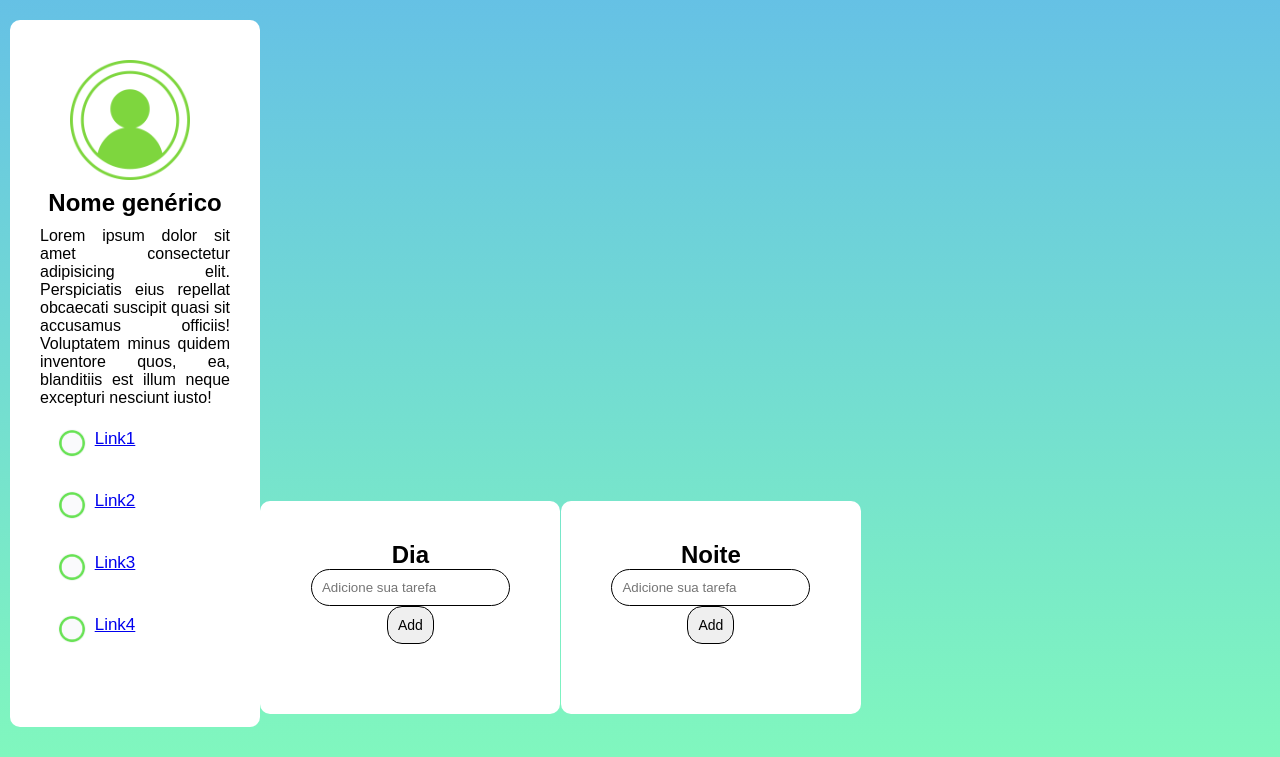
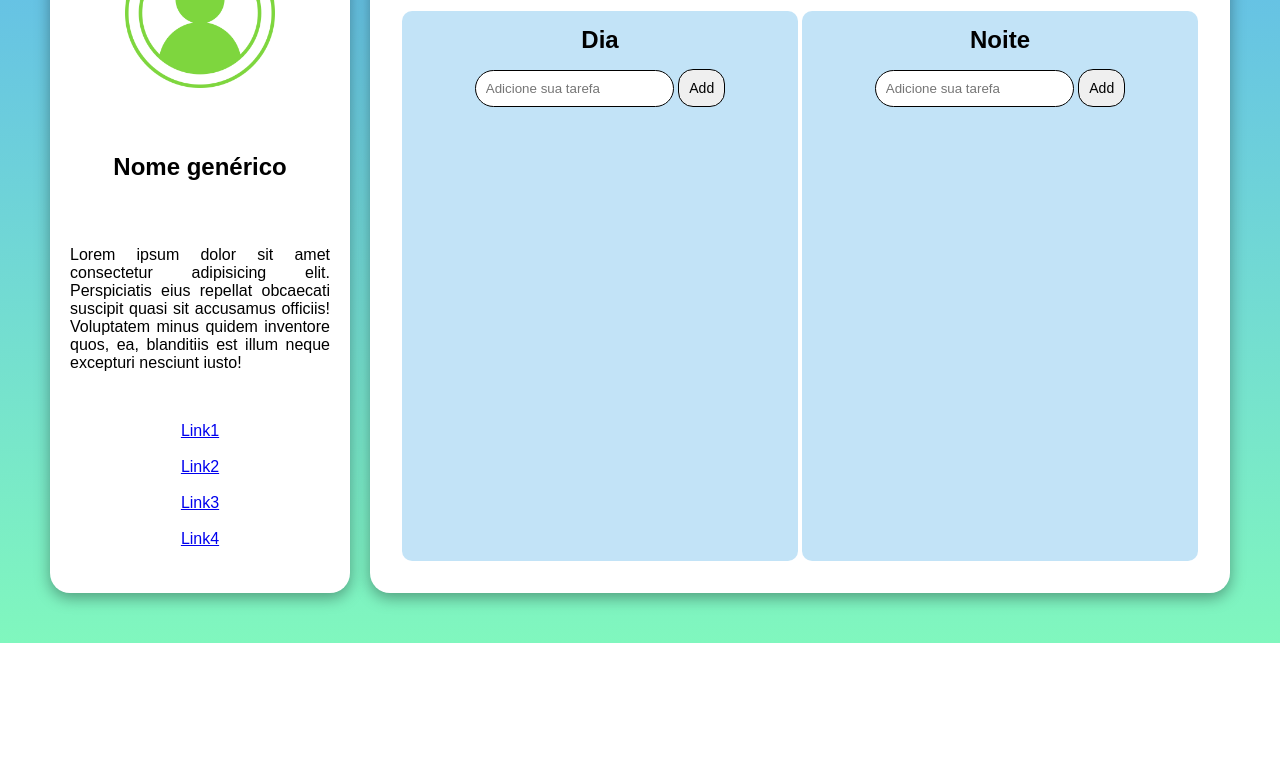
Before and after one commit to HalaneMoreira/todolist, a plain HTML site: page index.html in a window 1280 px wide. Shown: the part 157-914 px from the top of the page. After the commit the page ends 800 px from the top, so only its background shows below. Drawn offline with Linux system fonts and the light colour scheme.

Commit message:
version finaly

```diff
--- a/index.html
+++ b/index.html
@@ -1,5 +1,6 @@
 <!DOCTYPE html>
 <html lang="pt-BR">
+
 <head>
     <meta charset="UTF-8">
     <meta name="viewport" content="width=device-width, initial-scale=1.0">
@@ -7,60 +8,67 @@
     <link rel="stylesheet" href="style.css">
     <link rel="shortcut icon" href="favicon.ico" type="image/x-icon">
 </head>
+
 <body>
 
+    <div class="main">
         <div class="container">
-       <h1>Lista de Tarefas</h1>
-        <div class="user">
-            <img class="user_green" src="images/user_green.png" alt="user_green">
+            <div class="user card">
+                <img class="user-image" src="images/user_green.png" alt="user_green">
                 <h2 class=" name"> Nome genérico</h3>
-            <p class="user_description"> Lorem ipsum dolor sit amet consectetur adipisicing elit. Perspiciatis eius repellat obcaecati suscipit quasi sit accusamus officiis! Voluptatem minus quidem inventore quos, ea, blanditiis est illum neque excepturi nesciunt iusto!</p>
+                    <p class="user_description"> Lorem ipsum dolor sit amet consectetur adipisicing elit. Perspiciatis
+                        eius repellat obcaecati suscipit quasi sit accusamus officiis! Voluptatem minus quidem inventore
+                        quos, ea, blanditiis est illum neque excepturi nesciunt iusto!</p>
 
                     <ul class="user_link">
-                <li> <a href="#"> Link1</a></li> <br/>
+                        <li> <a href="#"> Link1</a></li> <br />
                         <li> <a href="#"> Link2</a></li>
-                <br/>
+                        <br />
                         <li> <a href="#"> Link3</a></li>
-                <br/>
+                        <br />
                         <li> <a href="#"> Link4</a></li>
                     </ul>
 
             </div>
+            <div class="todo card">
+                <div class="title-container">
+                    <h1>Lista de Tarefas</h1>
+                </div>
+                <div class="list">
+                    <div class="list-day">
+                        <h2> Dia</h2>
+                        <input type="text" id="input_box_day" placeholder="Adicione sua tarefa">
+                        <button onclick="addTask('day')">Add</button>
 
-        <div class="todo_list_day">
-            <h2> Dia</h2>
-            <input type="text" id="input_box" placeholder="Adicione sua tarefa">
-            <button onclick="addTask()" >Add</button>
+                        <ul id="list_container_day">
 
-            <ul id="list_container">
-                <!-- <li class="checked"> Tarefa 1 </li>
-                <li> Tarefa 2 </li>
-                <li> Tarefa 3 </li> -->
 
                         </ul>
+                    </div>
+
+                    <div class="list-night">
+                        <h2> Noite</h2>
+                        <input type="text" id="input_box_night" placeholder="Adicione sua tarefa">
+                        <button onclick="addTask('night')">Add</button>
+
+                        <ul id="list_container_night">
+
+
+                        </ul>
+                    </div>
 
                 </div>
 
-        <div class="todo_list_night">
-            <h2> Noite</h2>
-            <input type="text" id="input_box" placeholder="Adicione sua tarefa">
-            <button onclick="addTask()">Add</button>
+            </div>
 
-            <ul id="list_container">
-                <!-- <li class="checked"> Tarefa 1 </li>
-                <li> Tarefa 2 </li>
-                <li> Tarefa 3 </li> -->
-
-            </ul>
+        </div>
 
     </div>
 
 
 
-
-    </div>
-
     <script src="script.js"></script>
 
 </body>
+
 </html>
--- a/script.js
+++ b/script.js
@@ -1,7 +1,11 @@
-const inputBox = document.getElementById("input_box");
-const listContainer = document.getElementById("list_container");
+const listContainerDay = document.getElementById(`list_container_day`);
+const listContainerNight = document.getElementById(`list_container_night`);
 
-function addTask(){
+
+
+function addTask(type){
+    const inputBox = document.getElementById(`input_box_${type}`);
+const listContainer = document.getElementById(`list_container_${type}`);
     if(inputBox.value === ''){
         alert("você precisa escrever uma tarefa!")
     }
@@ -14,25 +18,20 @@ function addTask(){
         li.appendChild(span);
     }
     inputBox.value = "";
-    saveData();
+
 }
 
-listContainer.addEventListener("click", function(e){
-    if(e.target.tagName === "LI"){
+function toggleCheckBox(e){
+    console.log(e.target.tagName)
+    if(e.target.tagName.toLowerCase() === "li"){
         e.target.classList.toggle("checked");
-        saveData();
+
     }
-    else if(e.target.tagName === "SPAN"){
+    else if(e.target.tagName.toLowerCase()  === "span"){
         e.target.parentElement.remove();
-        saveData();
+
     }
-}, false);
-
-function saveData(){
-    localStorage.setItem("data", listContainer.innerHTML);
 }
 
-function showTask(){
-    listContainer.innerHtml = localStorage.getItem("data");
-}
-showTask();
+listContainerDay.addEventListener("click",toggleCheckBox)
+listContainerNight.addEventListener("click",toggleCheckBox)
--- a/style.css
+++ b/style.css
@@ -1,58 +1,98 @@
-*{
+
+@media screen and (max-width:1020) {
+    .main{
+        display: grid;
+        grid-template-columns: 1fr 1fr 1fr;
+    }
+
+}
+* {
   margin: 0;
   padding: 0;
   font-family: Arial, Helvetica, sans-serif;
   box-sizing: border-box;
 }
 
-.container{
-    width: 100%;
-    min-height: 100vh;
-    background-image: linear-gradient(#60B6ED,#80F7BE);
-    padding: 10px;
-
-}
-h1{
-    text-align: center;
-    color: #fff;
-    padding-top: 30px;
-
-}
-.user{
-    width: 250px;
-    height: 100%;
-    background: #fff;
-    margin: 100px auto 20px;
-    padding: 40px 30px 70px;
-    border-radius: 10px;
-    display: inline-block;
-
-
+.main {
+  display: flex;
+  flex-direction: column;
+  height: 100vh;
+  background-image: linear-gradient(#60b6ed, #80f7be);
+  padding: 50px;
 }
 
-.user_green{
-    width: 150px;
-    text-align: center;
-    padding-left: 30px;
+.container {
+  display: flex;
+  width: 100%;
+  height: 100%;
 }
 
-.name{
-    text-align: center;
-    padding-top: 5px;
+.card {
+  box-shadow: rgba(0, 0, 0, 0.35) 0px 5px 15px;
 }
 
-.user_description{
-    padding-top: 10px;
+.user {
+  width: 300px;
+  background-color: #fff;
+  display: flex;
+  align-items: center;
+  flex-direction: column;
+  justify-content: space-around;
+  padding: 20px;
+  border-radius: 20px;
+}
+
+.user-image {
+  width: 150px;
+}
+
+.user_description {
   text-align: justify;
 }
 
-.user_link{
-    text-align: center;
-    padding: 10px;
-    color: #fff
+.user_link {
+  list-style: none;
 }
 
-input{
+.todo {
+  flex: 1;
+  display: flex;
+  flex-direction: column;
+  background-color: #fff;
+  padding: 30px;
+  margin-left: 20px;
+  border-radius: 20px;
+}
+.title-container {
+  display: flex;
+  justify-content: center;
+  align-items: center;
+  height: 100px;
+}
+.list {
+  display: flex;
+  flex-direction: row;
+  height: 100%;
+}
+h2 {
+  margin: 15px 1px 15px 1px;
+}
+.list-day {
+  margin: 2px 2px 2px 2px;
+  flex: 1;
+  background: #a6d6f3af;
+  border-radius: 10px;
+  text-align: center;
+}
+.list-night {
+  margin: 2px 2px 2px 2px;
+  flex: 1;
+  background: #a6d6f3af;
+  border-radius: 10px;
+  text-align: center;
+}
+
+input {
   flex: 1;
   border-radius: 20px;
   border: 1px solid;
@@ -61,56 +101,26 @@ input{
   font-weight: 14px;
 }
 
-button{
+button {
   outline: none;
   font-size: 14px;
   cursor: pointer;
   border-radius: 15px;
   border: 1px solid;
   padding: 10px;
-
-}
-.todo_list_day{
-    text-align: center;
-    background: #fff;
-    margin: 100px auto 20px;
-    padding: 40px 30px 70px;
-    border-radius: 10px;
-    display: inline-block;
-    width: 100%;
-    max-width: 300px;
-    margin-left: -4px;
-    height: 100%;
-
-}
-.todo_list_night{
-    text-align: center;
-    background: #fff;
-    margin: 100px auto 20px;
-    padding: 40px 30px 70px;
-    border-radius: 10px;
-    display: inline-block;
-    width: 100%;
-    max-width: 300px;
-    margin-left: -4px;
-    height: 100%;
-
-
 }
 
-
-ul li{
-
+.todo ul li {
   list-style: none;
   font-size: 17px;
-    padding: 12px 50px 12px 10px;
+  padding: 12px 25px 12px 30px;
   user-select: none;
   cursor: pointer;
   position: relative;
 }
 
-ul li::before{
-    content: '';
+.todo ul li::before {
+  content: "";
   position: absolute;
   height: 28px;
   width: 28px;
@@ -122,15 +132,15 @@ ul li::before{
   left: 8px;
 }
 
-ul li.checked{
+.todo ul li.checked {
   color: #555;
   text-decoration: line-through;
 }
-ul li.checked::before{
+.todo ul li.checked::before {
   background-image: url(images/check\ green.jpeg);
 }
-ul li span{
-   position:absolute;
+.todo ul li span {
+  position: absolute;
   right: 0;
   top: 5px;
   width: 40px;
@@ -141,6 +151,6 @@ ul li span{
   border-radius: 50%;
 }
 
-ul li span:hover{
+ul li span:hover {
   background: #edeef0;
 }
```
Lines whose indentation alone changed are shown as unchanged.
